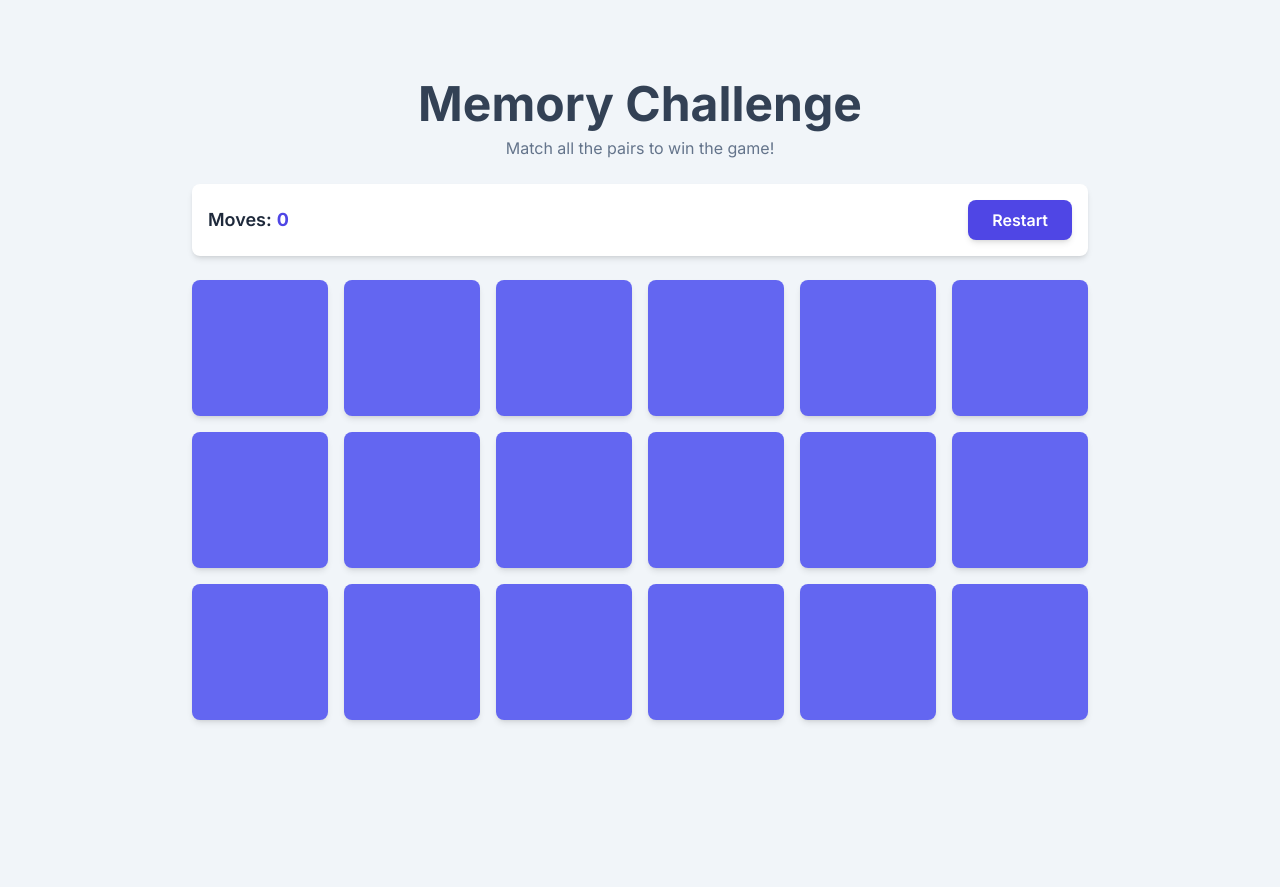
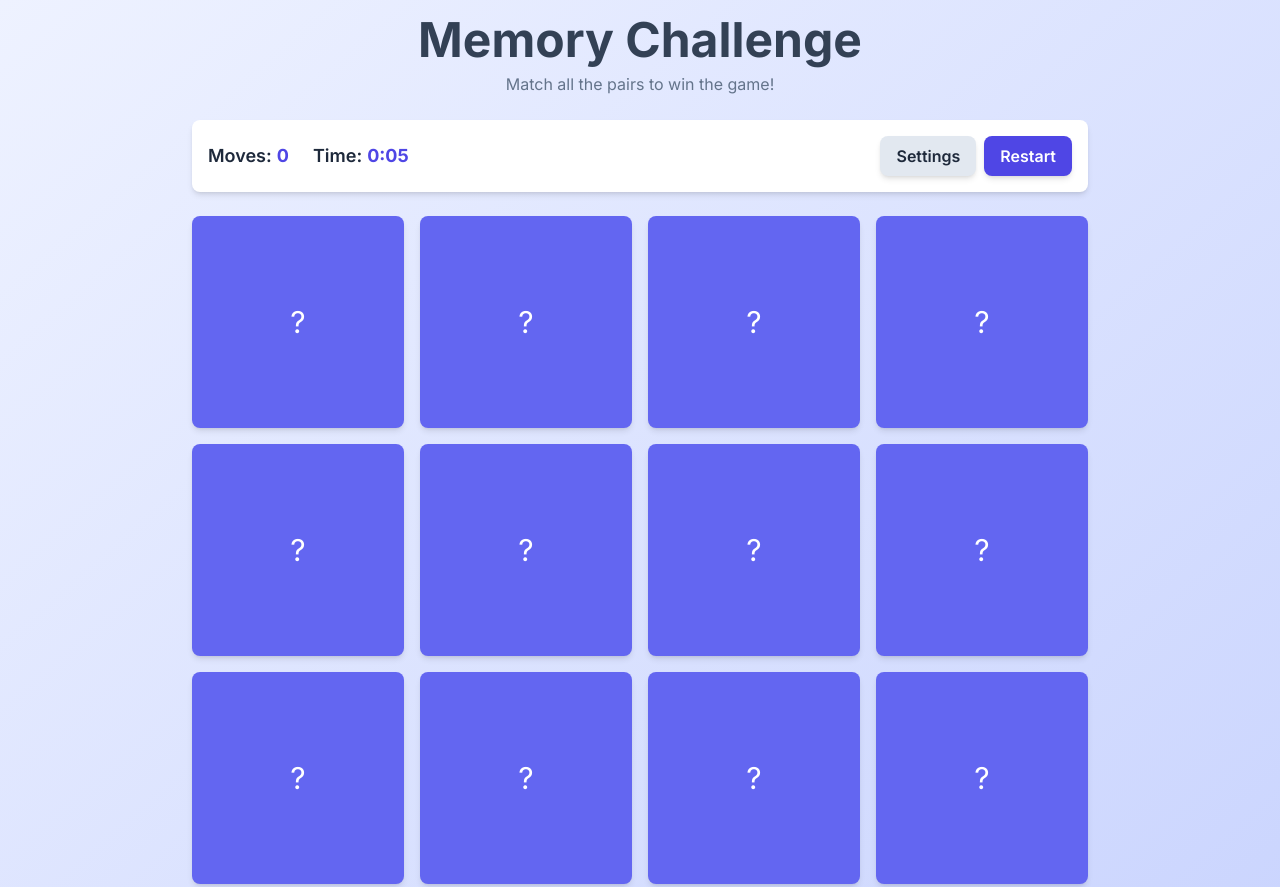
Before and after one commit to hlydecker/MemoryGame, a plain HTML site: page docs/index.html in a window 1280 px wide. Shown: the top 887 px of the page. Before the commit the page ends 800 px from the top, so only its background shows below. Drawn offline with nearby package versions, Linux system fonts and the light colour scheme.

Commit message:
feat: add timer and settings

```diff
--- a/docs/index.html
+++ b/docs/index.html
@@ -38,7 +38,7 @@
         }
     </style>
 </head>
-<body class="bg-slate-100 text-slate-800 flex flex-col items-center justify-center min-h-screen p-4">
+<body class="bg-gradient-to-br from-indigo-50 to-indigo-200 dark:from-slate-800 dark:to-slate-900 text-slate-800 dark:text-slate-100 flex flex-col items-center justify-center min-h-screen p-4 transition-colors">
 
     <div class="w-full max-w-4xl mx-auto">
         <header class="text-center mb-6">
@@ -47,19 +47,26 @@
         </header>
 
         <!-- Game Info Bar -->
-        <div class="flex justify-between items-center bg-white rounded-lg shadow-md p-4 mb-6">
-            <div class="text-lg">
-                <span class="font-semibold">Moves:</span>
-                <span id="moves-count" class="font-bold text-indigo-600">0</span>
+        <div class="flex flex-col sm:flex-row sm:justify-between sm:items-center bg-white dark:bg-slate-800 rounded-lg shadow-md p-4 mb-6 space-y-2 sm:space-y-0">
+            <div class="flex space-x-6">
+                <div class="text-lg">
+                    <span class="font-semibold">Moves:</span>
+                    <span id="moves-count" class="font-bold text-indigo-600 dark:text-indigo-400">0</span>
+                </div>
+                <div class="text-lg">
+                    <span class="font-semibold">Time:</span>
+                    <span id="timer" class="font-bold text-indigo-600 dark:text-indigo-400">0:00</span>
+                </div>
             </div>
-            <button id="restart-button" class="px-6 py-2 bg-indigo-600 text-white font-semibold rounded-lg shadow-md hover:bg-indigo-700 focus:outline-none focus:ring-2 focus:ring-indigo-500 focus:ring-opacity-75 transition-colors">
-                Restart
-            </button>
+            <div class="flex space-x-2">
+                <button id="settings-button" class="px-4 py-2 bg-slate-200 dark:bg-slate-700 text-slate-800 dark:text-slate-200 font-semibold rounded-lg shadow-md hover:bg-slate-300 dark:hover:bg-slate-600 focus:outline-none focus:ring-2 focus:ring-indigo-500 focus:ring-opacity-75 transition-colors">Settings</button>
+                <button id="restart-button" class="px-4 py-2 bg-indigo-600 text-white font-semibold rounded-lg shadow-md hover:bg-indigo-700 focus:outline-none focus:ring-2 focus:ring-indigo-500 focus:ring-opacity-75 transition-colors">Restart</button>
+            </div>
         </div>
 
         <!-- Game Board -->
         <main class="perspective-1000">
-            <section id="game-board" class="grid grid-cols-4 sm:grid-cols-5 md:grid-cols-6 gap-3 sm:gap-4">
+            <section id="game-board" class="grid gap-3 sm:gap-4">
                 <!-- Cards will be generated by JavaScript -->
             </section>
         </main>
@@ -70,10 +77,32 @@
         <div class="bg-white rounded-xl shadow-2xl p-8 text-center transform scale-95 transition-transform duration-300">
             <h2 class="text-4xl font-bold text-yellow-500 mb-4">You Won!</h2>
             <p class="text-lg text-slate-600 mb-2">Congratulations, you are a memory master!</p>
-            <p id="win-stats" class="text-slate-500 mb-6">You completed the game in X moves.</p>
+            <p id="win-stats" class="text-slate-500 mb-6">You completed the game in X moves and 0:00.</p>
             <button id="play-again-button" class="w-full px-6 py-3 bg-indigo-600 text-white font-semibold rounded-lg shadow-md hover:bg-indigo-700 focus:outline-none focus:ring-2 focus:ring-indigo-500 focus:ring-opacity-75 transition-colors">
                 Play Again
             </button>
+        </div>
+    </div>
+
+    <!-- Settings Modal -->
+    <div id="settings-modal" class="fixed inset-0 bg-black bg-opacity-60 flex items-center justify-center hidden">
+        <div class="bg-white dark:bg-slate-800 rounded-xl shadow-2xl p-6 w-80 text-slate-800 dark:text-slate-100">
+            <h2 class="text-2xl font-bold mb-4">Settings</h2>
+            <label class="block mb-4">Board Size
+                <select id="board-size" class="mt-1 block w-full border border-slate-300 dark:border-slate-700 rounded p-2 bg-white dark:bg-slate-700">
+                    <option value="4">4 x 4</option>
+                    <option value="6">6 x 6</option>
+                    <option value="8">8 x 8</option>
+                </select>
+            </label>
+            <label class="flex items-center mb-6">
+                <input id="dark-mode-toggle" type="checkbox" class="mr-2">
+                <span>Dark Mode</span>
+            </label>
+            <div class="flex justify-end space-x-2">
+                <button id="close-settings" class="px-4 py-2 bg-slate-200 dark:bg-slate-700 rounded">Cancel</button>
+                <button id="save-settings" class="px-4 py-2 bg-indigo-600 text-white rounded">Save</button>
+            </div>
         </div>
     </div>
 
@@ -86,10 +115,18 @@
             const playAgainButton = document.getElementById('play-again-button');
             const winModal = document.getElementById('win-modal');
             const winStatsEl = document.getElementById('win-stats');
+            const timerEl = document.getElementById('timer');
+            const settingsButton = document.getElementById('settings-button');
+            const settingsModal = document.getElementById('settings-modal');
+            const saveSettingsButton = document.getElementById('save-settings');
+            const closeSettingsButton = document.getElementById('close-settings');
+            const boardSizeSelect = document.getElementById('board-size');
+            const darkModeToggle = document.getElementById('dark-mode-toggle');
 
             // --- Game Configuration ---
-            const symbols = ['🐶', '🐱', '🐭', '🐹', '🐰', '🦊', '🐻', '🐼', '🐨', '🐯'];
-            const totalPairs = 9; // How many pairs to use in the game (max 10)
+            const symbols = ['🐶','🐱','🐭','🐹','🐰','🦊','🐻','🐼','🐨','🐯','🦁','🐮','🐷','🐸','🐵','🐔','🐧','🐦','🐤','🐺','🐗','🐴','🦄','🐝','🐛','🦋','🐌','🐞','🐜','🦂','🐢','🐍'];
+            let boardSize = 4; // Default grid dimension (4x4)
+            let totalPairs = (boardSize * boardSize) / 2;
 
             // --- Game State Variables ---
             let cards = [];
@@ -97,6 +134,8 @@
             let matchedPairs = 0;
             let moves = 0;
             let isBoardLocked = false;
+            let timerInterval;
+            let timeElapsed = 0;
 
             // --- Functions ---
 
@@ -124,11 +163,21 @@
                 moves = 0;
                 updateMoves();
 
+                totalPairs = (boardSize * boardSize) / 2;
+
+                // Reset and start timer
+                clearInterval(timerInterval);
+                timeElapsed = 0;
+                updateTimer();
+                timerInterval = setInterval(() => {
+                    timeElapsed++;
+                    updateTimer();
+                }, 1000);
+
                 // Hide win modal
                 winModal.classList.add('hidden');
                 winModal.firstElementChild.classList.remove('scale-100');
                 winModal.firstElementChild.classList.add('scale-95');
-
 
                 // Create and shuffle card symbols
                 const gameSymbols = symbols.slice(0, totalPairs);
@@ -137,6 +186,7 @@
                 // Clear the board and create new cards
                 gameBoard.innerHTML = '';
                 cards = []; // Clear the cards array
+                gameBoard.style.gridTemplateColumns = `repeat(${boardSize}, minmax(0, 1fr))`;
 
                 cardDeck.forEach(symbol => {
                     const cardElement = createCard(symbol);
@@ -156,10 +206,10 @@
                 card.dataset.symbol = symbol;
 
                 card.innerHTML = `
-                    <div class="card-face card-face-back w-full h-full rounded-lg bg-indigo-500 shadow-md flex items-center justify-center">
-                        <!-- Back of the card, can be an icon or empty -->
+                    <div class="card-face card-face-back w-full h-full rounded-lg bg-indigo-500 shadow-md flex items-center justify-center text-3xl text-white">
+                        ?
                     </div>
-                    <div class="card-face card-face-front w-full h-full rounded-lg bg-white shadow-lg flex items-center justify-center text-4xl md:text-5xl">
+                    <div class="card-face card-face-front w-full h-full rounded-lg bg-white dark:bg-slate-700 shadow-lg flex items-center justify-center text-4xl md:text-5xl">
                         ${symbol}
                     </div>
                 `;
@@ -264,23 +314,51 @@
              * Updates the move counter display.
              */
             function updateMoves() {
-                 movesCountEl.textContent = moves;
+                movesCountEl.textContent = moves;
+            }
+
+            /**
+             * Updates the timer display.
+             */
+            function updateTimer() {
+                const minutes = Math.floor(timeElapsed / 60);
+                const seconds = timeElapsed % 60;
+                timerEl.textContent = `${minutes}:${seconds.toString().padStart(2, '0')}`;
             }
 
             /**
              * Displays the win modal with final stats.
              */
             function showWinModal() {
-                winStatsEl.textContent = `You completed the game in ${moves} moves.`;
+                clearInterval(timerInterval);
+                winStatsEl.textContent = `You completed the game in ${moves} moves and ${timerEl.textContent}.`;
                 winModal.classList.remove('hidden');
                 setTimeout(() => {
                     winModal.firstElementChild.classList.add('scale-100');
                 }, 50); // Small delay for the transition to trigger
             }
 
+            function openSettings() {
+                boardSizeSelect.value = boardSize;
+                darkModeToggle.checked = document.documentElement.classList.contains('dark');
+                settingsModal.classList.remove('hidden');
+            }
+
+            function closeSettings() {
+                settingsModal.classList.add('hidden');
+            }
+
             // --- Event Listeners ---
             restartButton.addEventListener('click', startGame);
             playAgainButton.addEventListener('click', startGame);
+            settingsButton.addEventListener('click', openSettings);
+            closeSettingsButton.addEventListener('click', closeSettings);
+            saveSettingsButton.addEventListener('click', () => {
+                boardSize = parseInt(boardSizeSelect.value, 10);
+                document.documentElement.classList.toggle('dark', darkModeToggle.checked);
+                closeSettings();
+                startGame();
+            });
 
             // --- Initial Game Start ---
             startGame();
```
